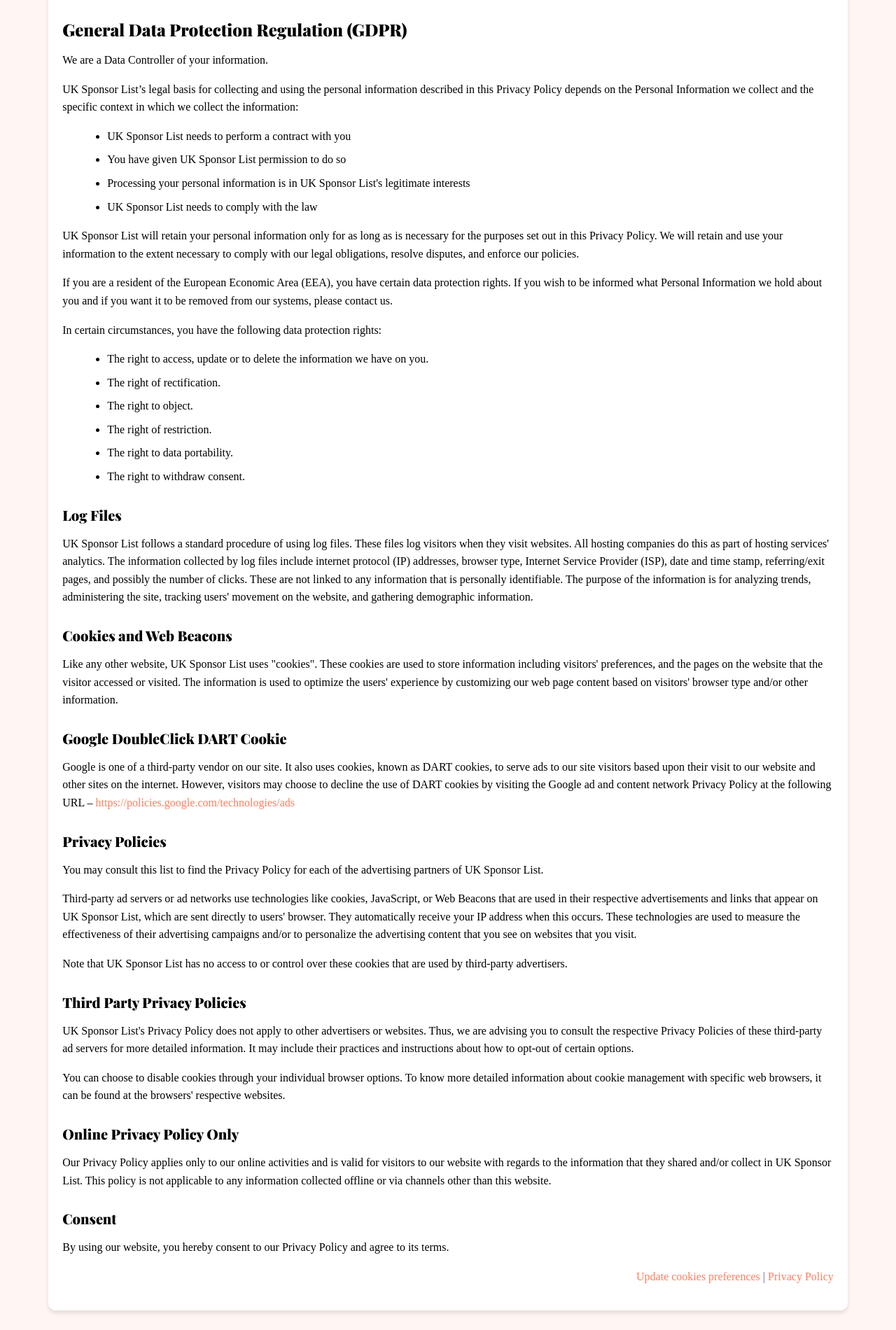
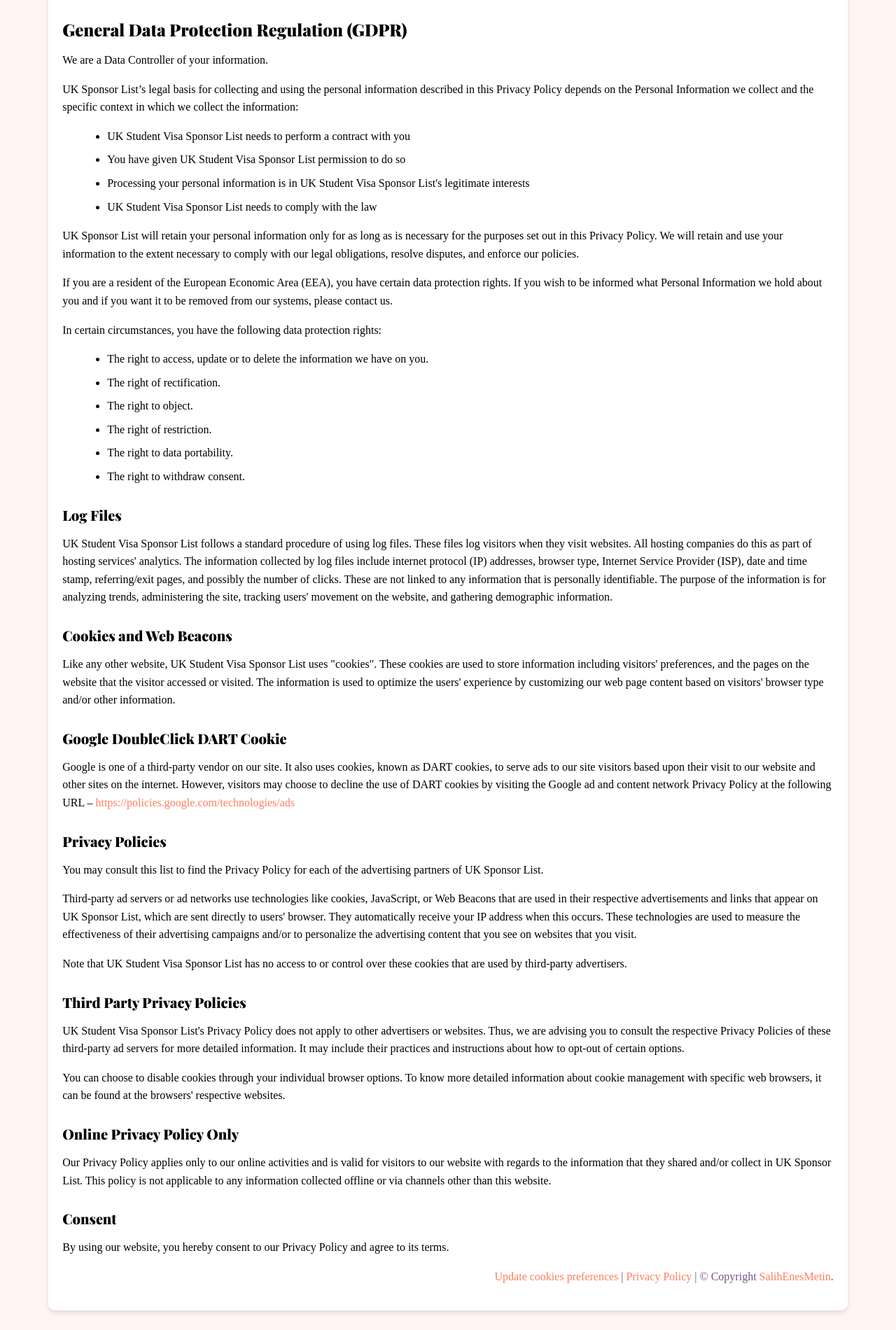
Before and after one commit to tutenstein/uk-student-sponsor, a website built with webpack: page public/privacy-policy/index.html in a window 1280 px wide. Shown: the part 915-2815 px from the top of the page at 70% size. Built offline with nearby package versions, Linux system fonts and the light colour scheme.

Commit message:
update seo

```diff
--- a/public/privacy-policy/index.html
+++ b/public/privacy-policy/index.html
@@ -16,25 +16,18 @@
     <meta property="og:title" content="Privacy Policy - UK Student Visa Sponsor List">
     <meta property="og:description" content="Discover answers to common questions about the UK Student Visa for 2024. Learn about switching visas, bringing family, and more.">
     <meta property="og:type" content="website">
-    <!-- Changed 'article' to 'website' since it's a general page -->
     <meta property="og:url" content="https://ukstudentsponsors.co.uk/privacy-policy/">
     <meta property="og:locale" content="en_GB">
-    <!-- Corrected locale code -->
 
 
-    <!-- Canonical Link -->
     <link rel="canonical" href="https://ukstudentsponsors.co.uk/privacy-policy/">
-    <!-- Added canonical link to avoid duplicate content issues -->
 
     </script>
-        <!-- The compiled CSS file -->
     <link rel="stylesheet" href="../dist/production.css">
     <link rel="stylesheet" href="../dist/output.css">
 
-    <!-- Web fonts -->
     <link href="https://fonts.googleapis.com/css?family=Cabin:400,700|Playfair+Display:900" rel="stylesheet">
 
-    <!-- favicon.ico. Place these in the root directory. -->
     <link rel="shortcut icon" href="../dist/favicon.ico">
 </head>
 
@@ -70,10 +63,10 @@
                       UK Sponsor List’s legal basis for collecting and using the personal information described in this Privacy Policy depends on the Personal Information we collect and the specific context in which we collect the information:
                   </p>
                   <ul>
-                      <li>UK Sponsor List needs to perform a contract with you</li>
-                      <li>You have given UK Sponsor List permission to do so</li>
-                      <li>Processing your personal information is in UK Sponsor List's legitimate interests</li>
-                      <li>UK Sponsor List needs to comply with the law</li>
+                      <li>UK Student Visa Sponsor List needs to perform a contract with you</li>
+                      <li>You have given UK Student Visa Sponsor List permission to do so</li>
+                      <li>Processing your personal information is in UK Student Visa Sponsor List's legitimate interests</li>
+                      <li>UK Student Visa Sponsor List needs to comply with the law</li>
                   </ul>
                   <p>
                       UK Sponsor List will retain your personal information only for as long as is necessary for the purposes set out in this Privacy Policy. We will retain and use your information to the extent necessary to comply with our legal obligations, resolve disputes, and enforce our policies.
@@ -93,12 +86,12 @@
 
                   <h3>Log Files</h3>
                   <p>
-                      UK Sponsor List follows a standard procedure of using log files. These files log visitors when they visit websites. All hosting companies do this as part of hosting services' analytics. The information collected by log files include internet protocol (IP) addresses, browser type, Internet Service Provider (ISP), date and time stamp, referring/exit pages, and possibly the number of clicks. These are not linked to any information that is personally identifiable. The purpose of the information is for analyzing trends, administering the site, tracking users' movement on the website, and gathering demographic information.
+                      UK Student Visa Sponsor List follows a standard procedure of using log files. These files log visitors when they visit websites. All hosting companies do this as part of hosting services' analytics. The information collected by log files include internet protocol (IP) addresses, browser type, Internet Service Provider (ISP), date and time stamp, referring/exit pages, and possibly the number of clicks. These are not linked to any information that is personally identifiable. The purpose of the information is for analyzing trends, administering the site, tracking users' movement on the website, and gathering demographic information.
                   </p>
 
                   <h3>Cookies and Web Beacons</h3>
                   <p>
-                      Like any other website, UK Sponsor List uses "cookies". These cookies are used to store information including visitors' preferences, and the pages on the website that the visitor accessed or visited. The information is used to optimize the users' experience by customizing our web page content based on visitors' browser type and/or other information.
+                      Like any other website, UK Student Visa Sponsor List uses "cookies". These cookies are used to store information including visitors' preferences, and the pages on the website that the visitor accessed or visited. The information is used to optimize the users' experience by customizing our web page content based on visitors' browser type and/or other information.
                   </p>
 
                   <h3>Google DoubleClick DART Cookie</h3>
@@ -114,12 +107,12 @@
                       Third-party ad servers or ad networks use technologies like cookies, JavaScript, or Web Beacons that are used in their respective advertisements and links that appear on UK Sponsor List, which are sent directly to users' browser. They automatically receive your IP address when this occurs. These technologies are used to measure the effectiveness of their advertising campaigns and/or to personalize the advertising content that you see on websites that you visit.
                   </p>
                   <p>
-                      Note that UK Sponsor List has no access to or control over these cookies that are used by third-party advertisers.
+                      Note that UK Student Visa Sponsor List has no access to or control over these cookies that are used by third-party advertisers.
                   </p>
 
                   <h3>Third Party Privacy Policies</h3>
                   <p>
-                      UK Sponsor List's Privacy Policy does not apply to other advertisers or websites. Thus, we are advising you to consult the respective Privacy Policies of these third-party ad servers for more detailed information. It may include their practices and instructions about how to opt-out of certain options.
+                      UK Student Visa Sponsor List's Privacy Policy does not apply to other advertisers or websites. Thus, we are advising you to consult the respective Privacy Policies of these third-party ad servers for more detailed information. It may include their practices and instructions about how to opt-out of certain options.
                   </p>
                   <p>
                       You can choose to disable cookies through your individual browser options. To know more detailed information about cookie management with specific web browsers, it can be found at the browsers' respective websites.
@@ -137,11 +130,12 @@
                 </div>
             </main>
             <footer class="border--top pt1 pb1">
-                <p class="text--gray small mt1">
-                    <a href="#" id="open_preferences_center" class="link link--text">Update cookies preferences</a> |
-                    <a href="/privacy-policy" class="link link--text">Privacy Policy</a>
+                <p class="text--gray small mt1" style="text-align: right;">
+                  <a href="#" id="open_preferences_center" class="link link--text">Update cookies preferences</a> |
+                  <a href="/privacy-policy" class="link link--text">Privacy Policy</a> |         &copy; Copyright <a href="https://www.linkedin.com/in/salih-enes-metin/"
+                  class="link link--text">SalihEnesMetin</a>.
                 </p>
-            </footer>
+              </footer>
         </div>
 
     </section>
```
Also changed, not shown: public/calculate-student-visa-cost/index.html (+5 -4 lines), public/faqs/index.html (+5 -4 lines), public/index.html (+19 -17 lines), public/student-sponsor-list/index.html (+5 -13 lines).
